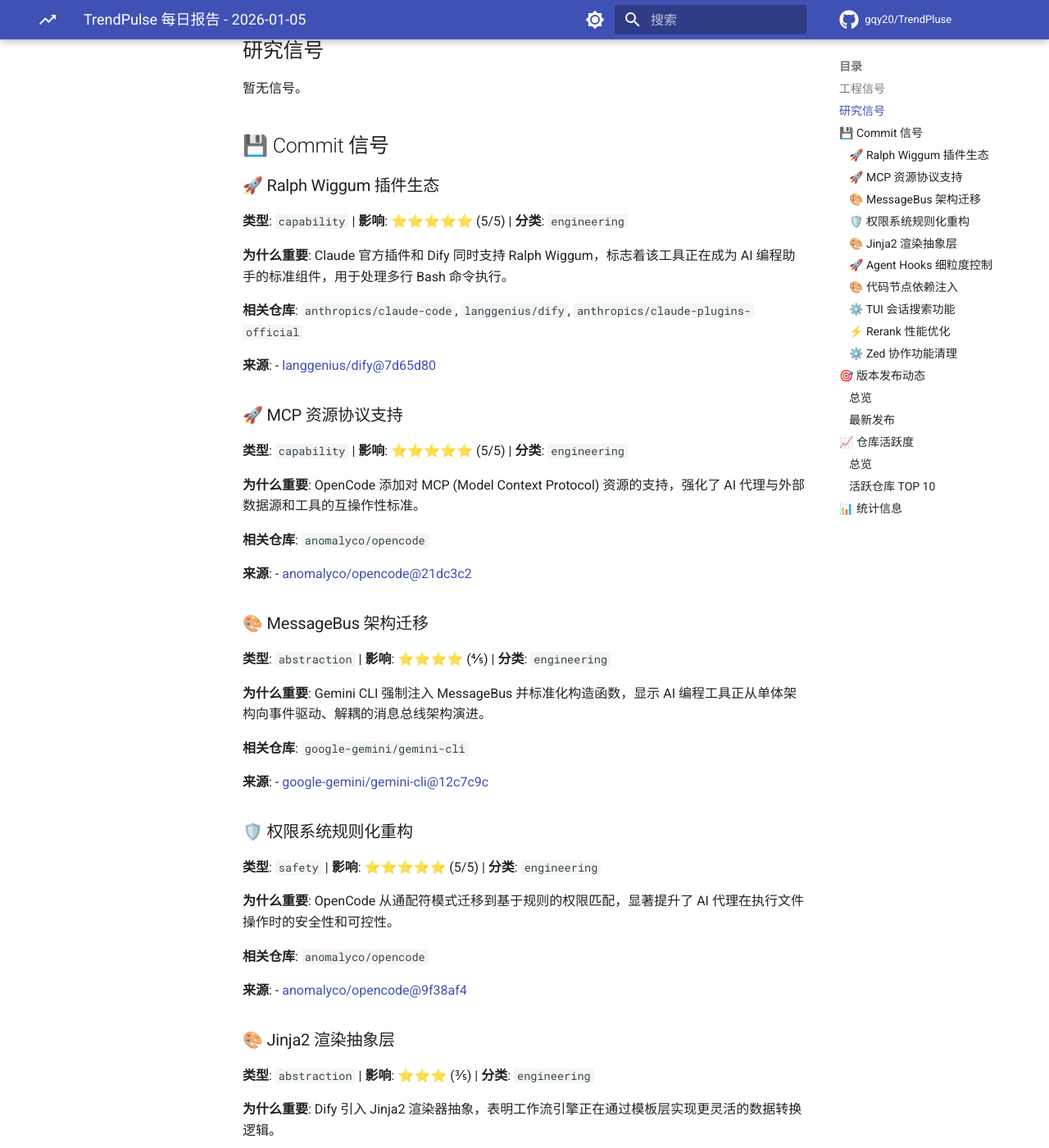
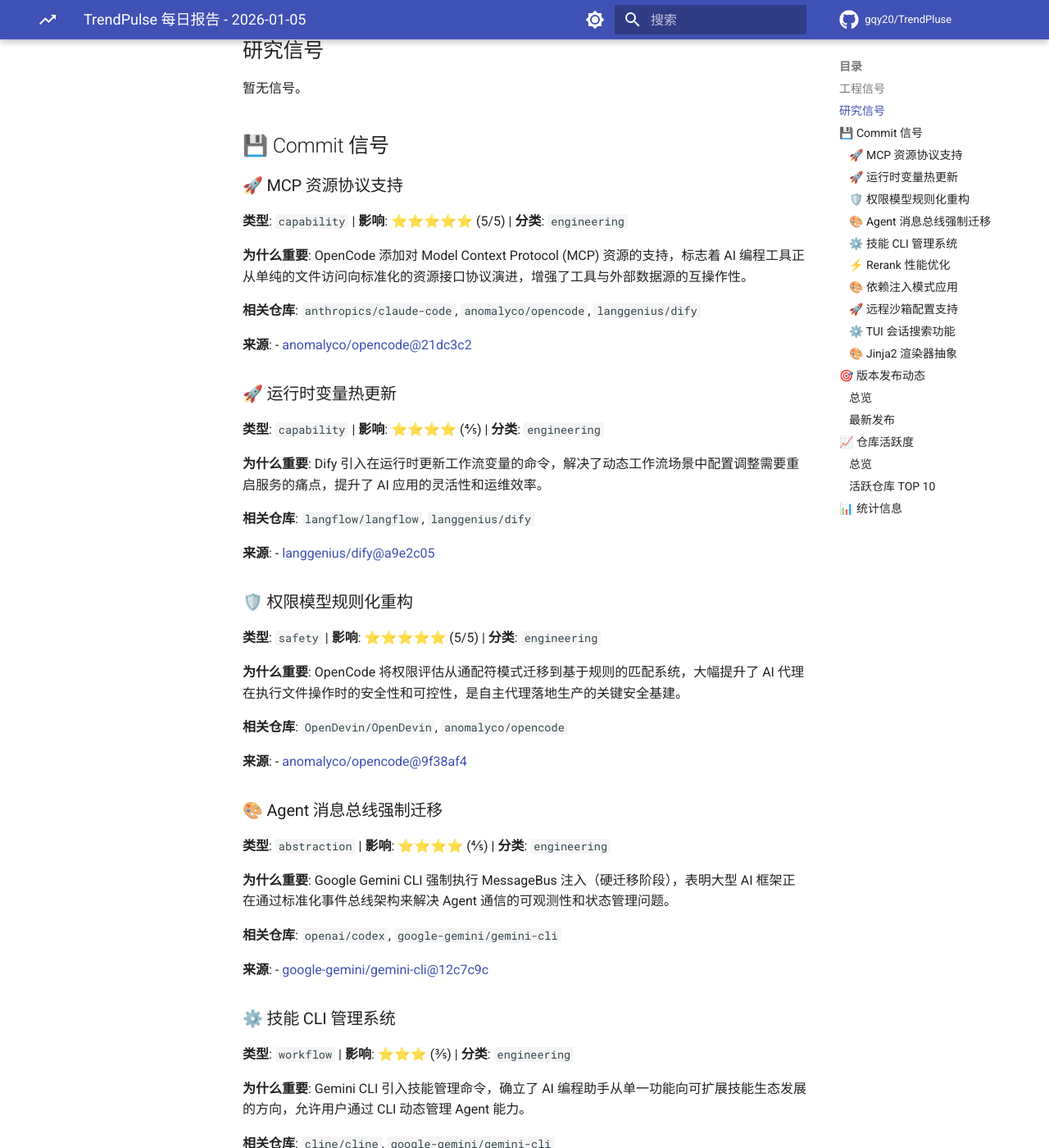
Before and after one commit to gqy20/TrendPluse, an MkDocs documentation site: the page built from docs/reports/report-2026-01-05.md, in a window 1280 px wide and 1400 px high, scrolled down 366 px. Shown: the whole window at 82% size. Built offline with MkDocs 1.6.1 and Material for MkDocs 9.7.7, drawn with Linux system fonts in a browser that asks for light colours; nearby versions of some CDN libraries; library files that are not in the unit come from our copies; comment, search, counter and statistics services are not loaded; some of the changed text lies outside the part shown.

Commit message:
docs: update daily trend report [skip ci]

```diff
--- a/docs/reports/report-2026-01-05.md
+++ b/docs/reports/report-2026-01-05.md
@@ -11,83 +11,83 @@
 暂无信号。
 ## 💾 Commit 信号
 
-### 🚀 Ralph Wiggum 插件生态
-
-**类型**: `capability` | **影响**: ⭐⭐⭐⭐⭐ (5/5) | **分类**: `engineering`
-
-**为什么重要**: Claude 官方插件和 Dify 同时支持 Ralph Wiggum，标志着该工具正在成为 AI 编程助手的标准组件，用于处理多行 Bash 命令执行。
-
-**相关仓库**: `anthropics/claude-code`, `langgenius/dify`, `anthropics/claude-plugins-official`
-
-**来源**:
-- [langgenius/dify@7d65d80](https://github.com/langgenius/dify/commit/7d65d8048e3a8889d081f5b57c0b6ec6ecc8ea3a)
-
-
 ### 🚀 MCP 资源协议支持
 
 **类型**: `capability` | **影响**: ⭐⭐⭐⭐⭐ (5/5) | **分类**: `engineering`
 
-**为什么重要**: OpenCode 添加对 MCP (Model Context Protocol) 资源的支持，强化了 AI 代理与外部数据源和工具的互操作性标准。
+**为什么重要**: OpenCode 添加对 Model Context Protocol (MCP) 资源的支持，标志着 AI 编程工具正从单纯的文件访问向标准化的资源接口协议演进，增强了工具与外部数据源的互操作性。
 
-**相关仓库**: `anomalyco/opencode`
+**相关仓库**: `anthropics/claude-code`, `anomalyco/opencode`, `langgenius/dify`
 
 **来源**:
 - [anomalyco/opencode@21dc3c2](https://github.com/anomalyco/opencode/commit/21dc3c24d9243d81fdc1c3b23aa1f160df213a50)
 
 
-### 🎨 MessageBus 架构迁移
+### 🚀 运行时变量热更新
+
+**类型**: `capability` | **影响**: ⭐⭐⭐⭐ (4/5) | **分类**: `engineering`
+
+**为什么重要**: Dify 引入在运行时更新工作流变量的命令，解决了动态工作流场景中配置调整需要重启服务的痛点，提升了 AI 应用的灵活性和运维效率。
+
+**相关仓库**: `langflow/langflow`, `langgenius/dify`
+
+**来源**:
+- [langgenius/dify@a9e2c05](https://github.com/langgenius/dify/commit/a9e2c05a100413426392d71a5d243950d7a50f8c)
+
+
+### 🛡️ 权限模型规则化重构
+
+**类型**: `safety` | **影响**: ⭐⭐⭐⭐⭐ (5/5) | **分类**: `engineering`
+
+**为什么重要**: OpenCode 将权限评估从通配符模式迁移到基于规则的匹配系统，大幅提升了 AI 代理在执行文件操作时的安全性和可控性，是自主代理落地生产的关键安全基建。
+
+**相关仓库**: `OpenDevin/OpenDevin`, `anomalyco/opencode`
+
+**来源**:
+- [anomalyco/opencode@9f38af4](https://github.com/anomalyco/opencode/commit/9f38af44db91966e331ce95f1d50194e8403be1e)
+
+
+### 🎨 Agent 消息总线强制迁移
 
 **类型**: `abstraction` | **影响**: ⭐⭐⭐⭐ (4/5) | **分类**: `engineering`
 
-**为什么重要**: Gemini CLI 强制注入 MessageBus 并标准化构造函数，显示 AI 编程工具正从单体架构向事件驱动、解耦的消息总线架构演进。
+**为什么重要**: Google Gemini CLI 强制执行 MessageBus 注入（硬迁移阶段），表明大型 AI 框架正在通过标准化事件总线架构来解决 Agent 通信的可观测性和状态管理问题。
 
-**相关仓库**: `google-gemini/gemini-cli`
+**相关仓库**: `openai/codex`, `google-gemini/gemini-cli`
 
 **来源**:
 - [google-gemini/gemini-cli@12c7c9c](https://github.com/google-gemini/gemini-cli/commit/12c7c9cc426bc02ab8b8a39fa5cbe3a071c155f6)
 
 
-### 🛡️ 权限系统规则化重构
+### ⚙️ 技能 CLI 管理系统
 
-**类型**: `safety` | **影响**: ⭐⭐⭐⭐⭐ (5/5) | **分类**: `engineering`
+**类型**: `workflow` | **影响**: ⭐⭐⭐ (3/5) | **分类**: `engineering`
 
-**为什么重要**: OpenCode 从通配符模式迁移到基于规则的权限匹配，显著提升了 AI 代理在执行文件操作时的安全性和可控性。
+**为什么重要**: Gemini CLI 引入技能管理命令，确立了 AI 编程助手从单一功能向可扩展技能生态发展的方向，允许用户通过 CLI 动态管理 Agent 能力。
 
-**相关仓库**: `anomalyco/opencode`
+**相关仓库**: `cline/cline`, `google-gemini/gemini-cli`
 
 **来源**:
-- [anomalyco/opencode@9f38af4](https://github.com/anomalyco/opencode/commit/9f38af44db91966e331ce95f1d50194e8403be1e)
+- [google-gemini/gemini-cli@d3563e2](https://github.com/google-gemini/gemini-cli/commit/d3563e2f0eb1f2e6f4e11bd28b04f1ac36bc589b)
 
 
-### 🎨 Jinja2 渲染抽象层
+### ⚡ Rerank 性能优化
+
+**类型**: `performance` | **影响**: ⭐⭐⭐ (3/5) | **分类**: `engineering`
+
+**为什么重要**: Dify 实现在仅检索单一数据集时跳过 Rerank 步骤，这种细粒度的性能优化对于降低 RAG 应用的延迟和成本至关重要，体现了工程化落地的成熟度。
+
+**相关仓库**: `langgenius/dify`, `anythingllm/anything-llm`
+
+**来源**:
+- [langgenius/dify@473f8ef](https://github.com/langgenius/dify/commit/473f8ef29ca63a5ccf837ed66e33a164c8dde120)
+
+
+### 🎨 依赖注入模式应用
 
 **类型**: `abstraction` | **影响**: ⭐⭐⭐ (3/5) | **分类**: `engineering`
 
-**为什么重要**: Dify 引入 Jinja2 渲染器抽象，表明工作流引擎正在通过模板层实现更灵活的数据转换逻辑。
-
-**相关仓库**: `langgenius/dify`
-
-**来源**:
-- [langgenius/dify@95edbad](https://github.com/langgenius/dify/commit/95edbad1c72625b506b7b3accf19fc0b8d2ee560)
-
-
-### 🚀 Agent Hooks 细粒度控制
-
-**类型**: `capability` | **影响**: ⭐⭐⭐⭐ (4/5) | **分类**: `engineering`
-
-**为什么重要**: Gemini CLI 实现了 Agent Hooks 的停止和阻塞行为，为开发者提供了更精细的 AI 代理执行流程控制能力。
-
-**相关仓库**: `google-gemini/gemini-cli`
-
-**来源**:
-- [google-gemini/gemini-cli@dd84c2f](https://github.com/google-gemini/gemini-cli/commit/dd84c2fb837ac6d84b90416b5388341b8d83ab87)
-
-
-### 🎨 代码节点依赖注入
-
-**类型**: `abstraction` | **影响**: ⭐⭐⭐ (3/5) | **分类**: `engineering`
-
-**为什么重要**: Dify 对代码节点实施依赖注入（DI），提升了工作流中自定义代码逻辑的可测试性和模块化程度。
+**为什么重要**: Dify 对代码节点实施依赖注入（DI），反映了 AI 工作流引擎正在借鉴传统软件工程的最佳实践，以提高代码的可测试性和模块解耦程度。
 
 **相关仓库**: `langgenius/dify`
 
@@ -95,40 +95,40 @@
 - [langgenius/dify@06ba40f](https://github.com/langgenius/dify/commit/06ba40f01610d5e2488fef59539516677da45ffe)
 
 
+### 🚀 远程沙箱配置支持
+
+**类型**: `capability` | **影响**: ⭐⭐⭐⭐ (4/5) | **分类**: `engineering`
+
+**为什么重要**: OpenDevin 允许配置远程沙箱主机和容器 URL 模式，解决了 AI 代理在远程开发环境或云原生场景下的部署难题，扩展了其应用边界。
+
+**相关仓库**: `openai/codex`, `OpenDevin/OpenDevin`
+
+**来源**:
+- [OpenDevin/OpenDevin@5bd8695](https://github.com/OpenDevin/OpenDevin/commit/5bd8695ab894b1b618ded27a5b60dbf7b393d031)
+
+
 ### ⚙️ TUI 会话搜索功能
 
 **类型**: `workflow` | **影响**: ⭐⭐⭐ (3/5) | **分类**: `engineering`
 
-**为什么重要**: OpenCode 在 TUI 中添加带防抖的服务端会话搜索，改善了开发者在终端界面下的历史记录管理体验。
+**为什么重要**: OpenCode 在终端界面（TUI）中增加带防抖的服务端会话搜索，显著改善了在拥有大量历史会话时的用户体验，是提升 CLI 工具可用性的关键功能。
 
-**相关仓库**: `anomalyco/opencode`
+**相关仓库**: `openai/codex`, `anomalyco/opencode`
 
 **来源**:
 - [anomalyco/opencode@7304ba6](https://github.com/anomalyco/opencode/commit/7304ba616e813861869f5102d7262f60724b76c8)
 
 
-### ⚡ Rerank 性能优化
+### 🎨 Jinja2 渲染器抽象
 
-**类型**: `performance` | **影响**: ⭐⭐⭐ (3/5) | **分类**: `engineering`
+**类型**: `abstraction` | **影响**: ⭐⭐⭐ (3/5) | **分类**: `engineering`
 
-**为什么重要**: Dify 在仅检索单个数据集时跳过 Rerank 步骤，这是一种常见的逻辑优化，可减少不必要的模型调用开销。
+**为什么重要**: Dify 添加 Jinja2 渲染器抽象层，统一了工作流中的模板转换逻辑，这种抽象有助于未来支持更多模板引擎或增强渲染安全性。
 
 **相关仓库**: `langgenius/dify`
 
 **来源**:
-- [langgenius/dify@473f8ef](https://github.com/langgenius/dify/commit/473f8ef29ca63a5ccf837ed66e33a164c8dde120)
-
-
-### ⚙️ Zed 协作功能清理
-
-**类型**: `workflow` | **影响**: ⭐⭐ (2/5) | **分类**: `engineering`
-
-**为什么重要**: Zed 移除了未使用的协作字段和 Supermaven 集成，表明项目正在进行代码库瘦身和功能聚焦。
-
-**相关仓库**: `zed-industries/zed`
-
-**来源**:
-- [zed-industries/zed@d492b48](https://github.com/zed-industries/zed/commit/d492b48f32a3810f6e52982753b11ef2270e17fa)
+- [langgenius/dify@95edbad](https://github.com/langgenius/dify/commit/95edbad1c72625b506b7b3accf19fc0b8d2ee560)
 
 
 ---
```
Also changed, not shown: other parts of docs/reports/report-2026-01-05.md (+4 -4 lines), docs/reports/index.md (+4 -4 lines), reports/report-2026-01-05.md (+70 -70 lines), 1 other file.
